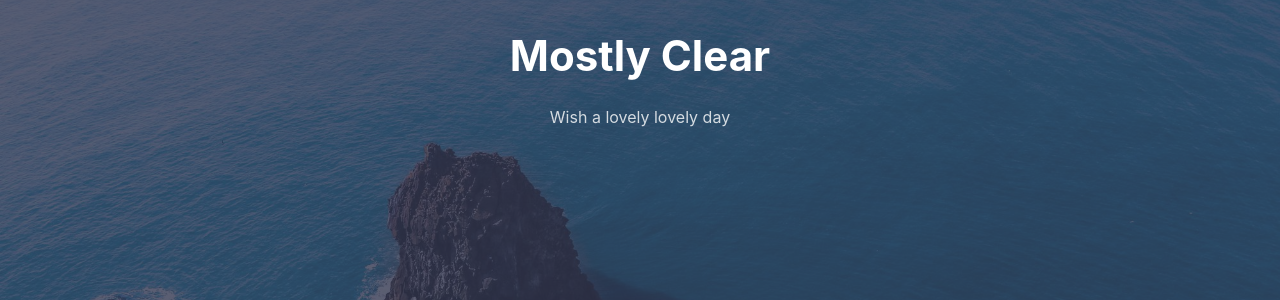
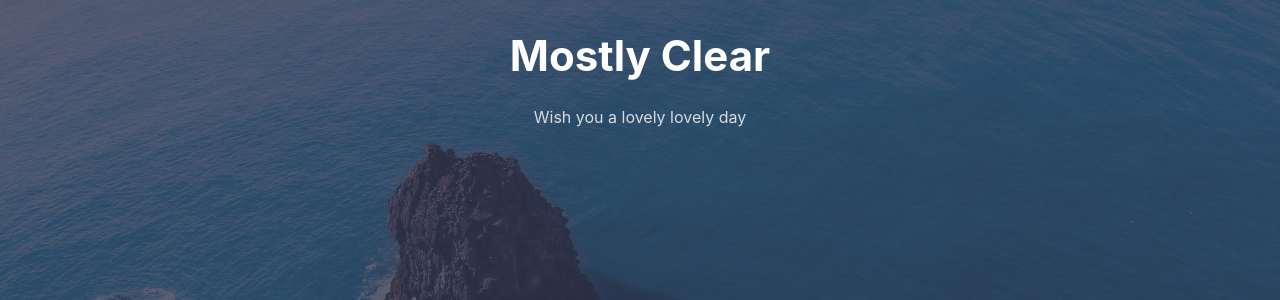
Before and after one commit to Colawithrain/Mostly_Clear, a Jekyll site: the page built from index.md, in a window 1280 px wide and 900 px high. Shown: the part 206-506 px from the top of the window. Built offline with Jekyll 4.4.1, drawn with Linux system fonts in a browser that asks for light colours.

Commit message:
Update _config.yml

```diff
--- a/_config.yml
+++ b/_config.yml
@@ -1,6 +1,6 @@
 # SITE CONFIGURATION
 title: Mostly Clear # your site title
-author: GitHub User # You :P
+author: Colin # You :P
 description: > # Meta description of Homepage
   Write an awesome description for your new site here. You can edit this
   line in _config.yml. It will appear in your document head meta (for
@@ -26,7 +26,7 @@ navigation: # Navigation links
   - {name: 'Contact', link: '/contact'}
 
 tagline: >
-  Wish a lovely lovely day
+  Wish you a lovely lovely day
 
 hero_img: posts/sleek_lg.jpg # Main background image: use the path from /assets/img/ => This will output /assets/img/posts/sleek_lg.jpg
 
```
